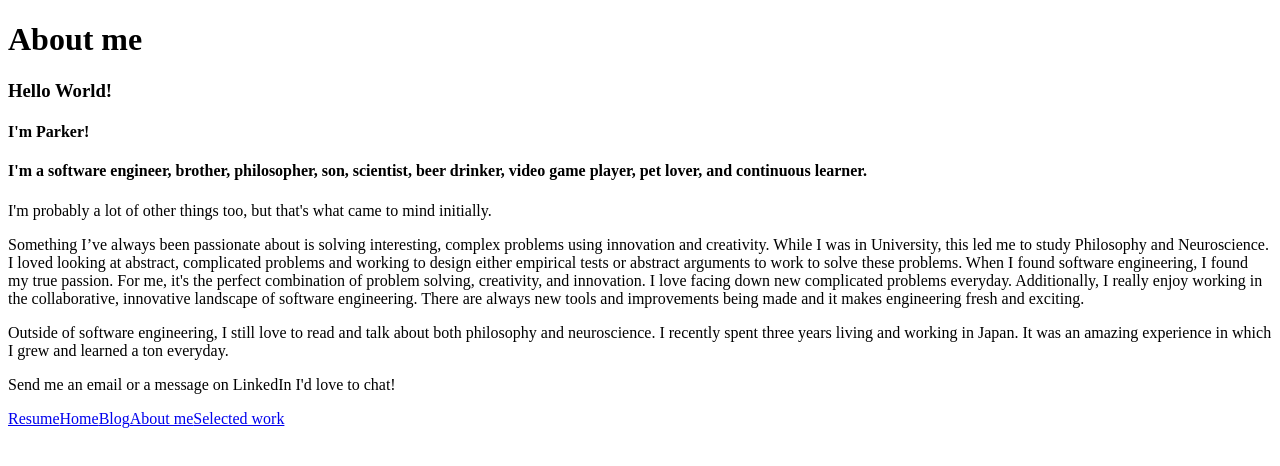
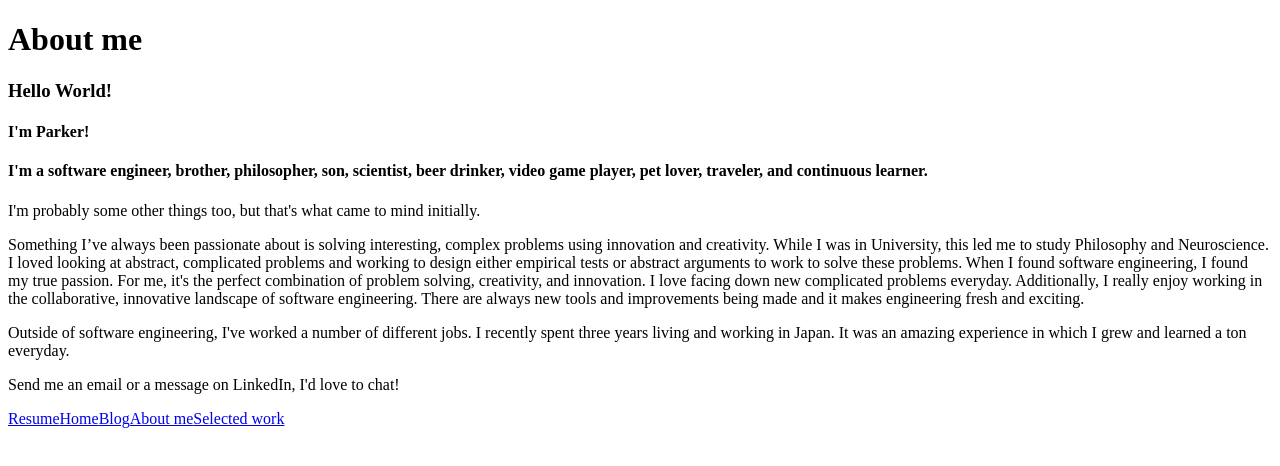
Before and after one commit to Parker-Stafford/personal-site, a Next.js app: page /about-me in a window 1280 px wide. Shown: the top 466 px of the page. Built offline with nearby package versions, Linux system fonts and the light colour scheme.

Commit message:
modify about me section

```diff
--- a/pages/about-me.js
+++ b/pages/about-me.js
@@ -13,10 +13,10 @@ export default function Home() {
       <h3>Hello World!</h3>
       <h4>I&apos;m Parker!</h4>
       <h4>I&apos;m a software engineer, brother, philosopher, son, scientist, beer drinker,
-        video game player, pet lover, and continuous learner.
+        video game player, pet lover, traveler, and continuous learner.
       </h4>
       <p>
-        I&apos;m probably a lot of other things too, but that&apos;s what came to mind initially.
+        I&apos;m probably some other things too, but that&apos;s what came to mind initially.
       </p>
       <p>
         Something I’ve always been passionate about is solving interesting, complex problems
@@ -30,12 +30,12 @@ export default function Home() {
         being made and it makes engineering fresh and exciting.
       </p>
       <p>
-        Outside of software engineering, I still love to read and talk about both philosophy and
-        neuroscience. I recently spent three years living and working in Japan.
+        Outside of software engineering, I&apos;ve worked a number of different jobs.
+        I recently spent three years living and working in Japan.
         It was an amazing experience in which I grew and learned a ton everyday.
       </p>
       <p>
-        Send me an email or a message on LinkedIn I&apos;d love to chat!
+        Send me an email or a message on LinkedIn, I&apos;d love to chat!
       </p>
       <Link href="/resume.pdf">Resume</Link>
       <Link href="/">Home</Link>
```
